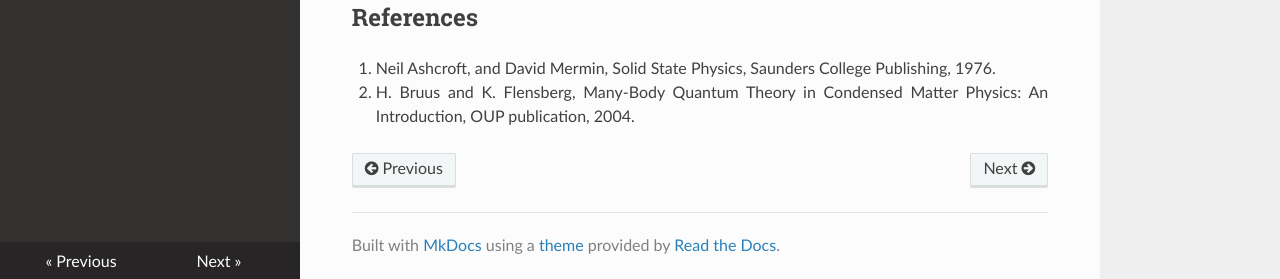
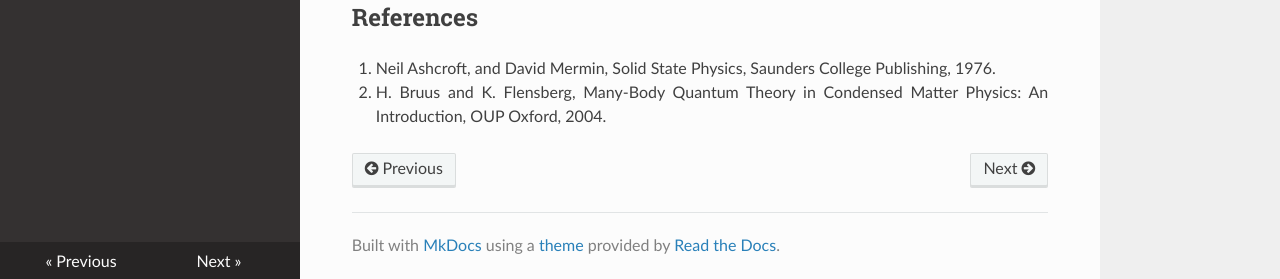
Before and after one commit to jabed-umar/MoirePy, an MkDocs documentation site: the page built from docs/tight_binding_ham.md, in a window 1280 px wide and 1295 px high. Shown: the part 1013-1292 px from the top of the window. Built offline with MkDocs 1.6.1, drawn with Linux system fonts in a browser that asks for light colours; nearby versions of some CDN libraries.

Commit message:
real_ham done

```diff
--- a/docs/tight_binding_ham.md
+++ b/docs/tight_binding_ham.md
@@ -37,4 +37,4 @@ Here, \( h_{LL} \) and \( h_{UU} \) are the *first-quantized* \( n \times n \) H
 
 1. Neil Ashcroft, and David Mermin, Solid State Physics, Saunders College Publishing, 1976.
 
-2. H. Bruus and K. Flensberg, Many-Body Quantum Theory in Condensed Matter Physics: An Introduction, OUP publication, 2004.
+2. H. Bruus and K. Flensberg, Many-Body Quantum Theory in Condensed Matter Physics: An Introduction, OUP Oxford, 2004.
```
Also changed, not shown: docs/angle_calculation_process.md (+1 -1 lines), 5 other files.
